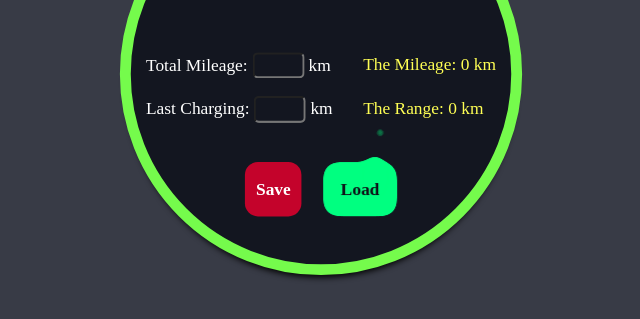
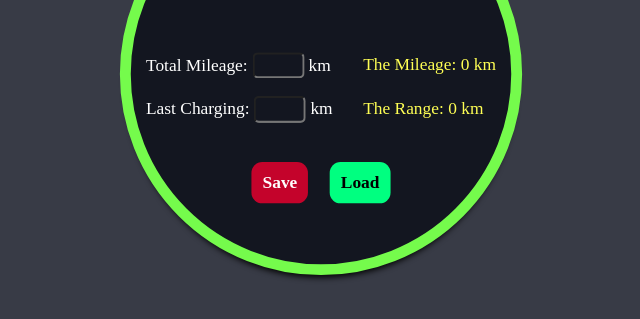
Before and after one commit to Mateusz-Meler/TheScooter, a website built with webpack: page src/pages/index.html in a window 1280 px wide. Shown: the part 311-630 px from the top of the page, without its empty margins (319-959 px from the left). Built offline with nearby package versions, Linux system fonts and the light colour scheme.

Commit message:
new buttons

```diff
--- a/src/pages/index.html
+++ b/src/pages/index.html
@@ -180,37 +180,11 @@
           <p>The Range: <span class="drive"></span> km</p>
         </div>
       </div>
-      <div class="buttons">
-        <button type="button" class="save">Save</button>
-      <svg xmlns="http://www.w3.org/2000/svg" version="1.1">
-        <defs>
-            <filter id="gooey">
-                <!-- in="sourceGraphic" -->
-                <feGaussianBlur in="SourceGraphic" stdDeviation="5" result="blur" />
-                <feColorMatrix in="blur" type="matrix" values="1 0 0 0 0  0 1 0 0 0  0 0 1 0 0  0 0 0 19 -9" result="highContrastGraphic" />
-                <feComposite in="SourceGraphic" in2="highContrastGraphic" operator="atop" />
-            </filter>
-        </defs>
-    </svg>
-    <button type="button" id="gooey-button" class="load">
-        Load
-        <span class="bubbles">
-            <span class="bubble"></span>
-            <span class="bubble"></span>
-            <span class="bubble"></span>
-            <span class="bubble"></span>
-            <span class="bubble"></span>
-            <span class="bubble"></span>
-            <span class="bubble"></span>
-            <span class="bubble"></span>
-            <span class="bubble"></span>
-            <span class="bubble"></span>
-        </span>
-    </button>
+      <div class="button">
+        <button class="button__save save">Save</button>
+          <button class="button__load load">Load</button>
       </div>
     </div>
-
-
     </script>
   </body>
 </html>
--- a/src/scss/main.scss
+++ b/src/scss/main.scss
@@ -1,4 +1,6 @@
 @import "~normalize.css";
+@import url("https://fonts.googleapis.com/css?family=Roboto:900");
+$bg: #3c3c3c;
 
 @keyframes bounce {
   0% {
@@ -9,6 +11,13 @@
     transform: scale(1.1);
     translate: -50%;
   }
+}
+@mixin transition(
+  $property: all,
+  $duration: 0.5s,
+  $ease: cubic-bezier(0.65, -0.25, 0.25, 1.95)
+) {
+  transition: $property $duration $ease;
 }
 
 body {
@@ -37,7 +46,7 @@ body {
   box-shadow: 0 8px 6px -6px black;
 
   &__name {
-    color: white;
+    color: rgb(255, 255, 255);
     text-align: center;
     font-size: 30px;
     margin: 35px 0 35px 0;
@@ -67,242 +76,61 @@ body {
   color: red;
 }
 
-button {
-  border-radius: 12px;
-  font-weight: bold;
+.paragraph {
+  margin: 18px 0 23px 0;
 }
 
-.save {
-  background-color: #c4032b;
-  padding: 10px;
-  color: white;
-  border: none;
-}
-.buttons {
+.button {
   display: flex;
   flex-direction: row;
   justify-content: center;
   gap: 20px;
   margin-top: 20px;
-}
-.paragraph {
-  margin: 18px 0 23px 0;
-}
-
-svg {
-  position: absolute;
-  top: -4000px;
-  left: -4000px;
-  color: #0c1016;
-}
-
-#gooey-button {
-  padding: 1rem;
-  color: #0c1016;
-  font-size: 1rem;
-  border: none;
-  filter: url("#gooey");
-  position: relative;
-  background-color: #00ff80;
-  opacity: 1;
-  z-index: 10;
-}
-#gooey-button:focus {
-  outline: none;
-  color: #0c1016;
-}
-#gooey-button .bubbles {
-  position: absolute;
-  top: 0;
-  left: 0;
-  bottom: 0;
-  right: 0;
-}
-#gooey-button .bubbles .bubble {
-  background-color: #00ff80;
-  border-radius: 100%;
-  position: absolute;
-  top: 0;
-  left: 0;
-  display: block;
-  z-index: -1;
-}
-#gooey-button .bubbles .bubble:nth-child(1) {
-  left: 11px;
-  width: 7px;
-  height: 7px;
-  animation: move-1 3.02s infinite;
-  animation-delay: 0.2s;
-}
-#gooey-button .bubbles .bubble:nth-child(2) {
-  left: 10px;
-  width: 25px;
-  height: 25px;
-  animation: move-2 3.04s infinite;
-  animation-delay: 0.4s;
-}
-#gooey-button .bubbles .bubble:nth-child(3) {
-  left: 6px;
-  width: 23px;
-  height: 27px;
-  animation: move-3 3.06s infinite;
-  animation-delay: 0.6s;
-}
-#gooey-button .bubbles .bubble:nth-child(4) {
-  left: 22px;
-  width: 25px;
-  height: 25px;
-  animation: move-4 3.08s infinite;
-  animation-delay: 0.8s;
-}
-#gooey-button .bubbles .bubble:nth-child(5) {
-  left: 40px;
-  width: 25px;
-  height: 25px;
-  animation: move-5 3.1s infinite;
-  animation-delay: 1s;
-}
-#gooey-button .bubbles .bubble:nth-child(8) {
-  left: 36px;
-  width: 23px;
-  height: 39px;
-  animation: move-8 3.16s infinite;
-  animation-delay: 1.6s;
-}
-#gooey-button .bubbles .bubble:nth-child(10) {
-  left: 25px;
-  width: 25px;
-  height: 25px;
-  animation: move-10 3.2s infinite;
-  animation-delay: 2s;
-}
-
-@keyframes move-1 {
-  0% {
-    transform: translate(0, 0);
+  vertical-align: middle;
+  font-weight: bold;
+  &__load {
+    @include transition(all, 0.5s, cubic-bezier(0.65, -0.25, 0.25, 1.95));
+    font-weight: 900;
+    color: #000;
+    padding: 10px;
+    background: #00ff80;
+    outline: none;
+    border: none;
+    border-radius: 10px;
+    &:hover,
+    &:focus,
+    &:active {
+      letter-spacing: 0.256rem;
+    }
   }
-  99% {
-    transform: translate(0, -51px);
-  }
-  100% {
-    transform: translate(0, 0);
-    opacity: 0;
+  &__save {
+    @include transition(all, 0.5s, cubic-bezier(0.65, -0.25, 0.25, 1.95));
+    font-weight: 900;
+    color: white;
+    padding: 10px;
+    background: #c4032b;
+    outline: none;
+    border: none;
+    border-radius: 10px;
+    &:hover,
+    &:focus,
+    &:active {
+      letter-spacing: 0.256rem;
+    }
   }
 }
 
-@keyframes move-2 {
-  0% {
-    transform: translate(0, 0);
-  }
-  99% {
-    transform: translate(0, -61px);
-  }
-  100% {
-    transform: translate(0, 0);
-    opacity: 0;
+@supports (display: grid) {
+  body {
+    display: grid;
+    grid-template-columns: repeat(4, 1fr);
+    grid-gap: 0.625rem;
+    grid-template-areas: ". main main ." ". main main .";
   }
 }
 
-@keyframes move-3 {
-  0% {
-    transform: translate(0, 0);
-  }
-  99% {
-    transform: translate(0, -88px);
-  }
-  100% {
-    transform: translate(0, 0);
-    opacity: 0;
+@media (max-width: 412px) {
+  .paragraph {
+    margin: 20px 0 28px 0;
   }
 }
-
-@keyframes move-4 {
-  0% {
-    transform: translate(0, 0);
-  }
-  99% {
-    transform: translate(0, -100px);
-  }
-  100% {
-    transform: translate(0, 0);
-    opacity: 0;
-  }
-}
-
-@keyframes move-5 {
-  0% {
-    transform: translate(0, 0);
-  }
-  99% {
-    transform: translate(0, -79px);
-  }
-  100% {
-    transform: translate(0, 0);
-    opacity: 0;
-  }
-}
-
-@keyframes move-6 {
-  0% {
-    transform: translate(0, 0);
-  }
-  99% {
-    transform: translate(0, -103px);
-  }
-  100% {
-    transform: translate(0, 0);
-    opacity: 0;
-  }
-}
-
-@keyframes move-7 {
-  0% {
-    transform: translate(0, 0);
-  }
-  99% {
-    transform: translate(0, -85px);
-  }
-  100% {
-    transform: translate(0, 0);
-    opacity: 0;
-  }
-}
-
-@keyframes move-8 {
-  0% {
-    transform: translate(0, 0);
-  }
-  99% {
-    transform: translate(0, -107px);
-  }
-  100% {
-    transform: translate(0, 0);
-    opacity: 0;
-  }
-}
-
-@keyframes move-9 {
-  0% {
-    transform: translate(0, 0);
-  }
-  99% {
-    transform: translate(0, -110px);
-  }
-  100% {
-    transform: translate(0, 0);
-    opacity: 0;
-  }
-}
-
-@keyframes move-10 {
-  0% {
-    transform: translate(0, 0);
-  }
-  99% {
-    transform: translate(0, -101px);
-  }
-  100% {
-    transform: translate(0, 0);
-    opacity: 0;
-  }
-}
```
